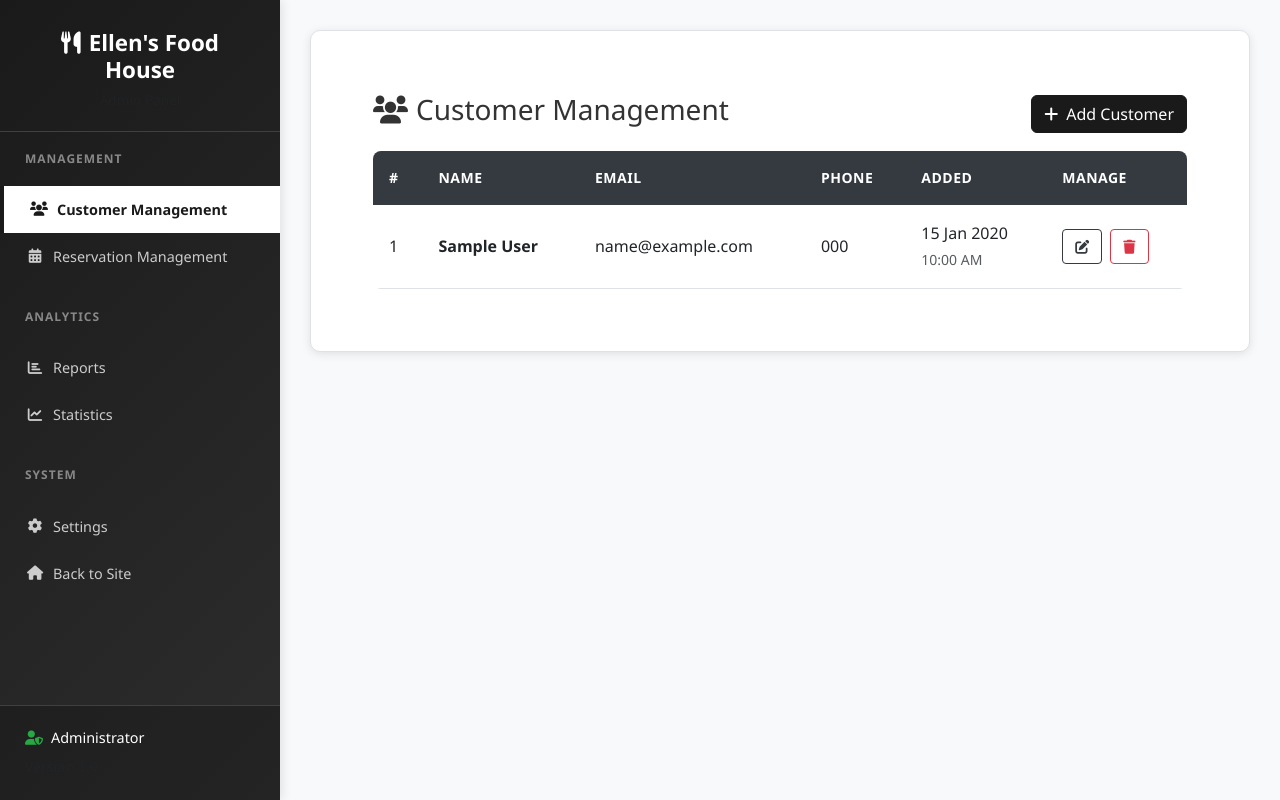
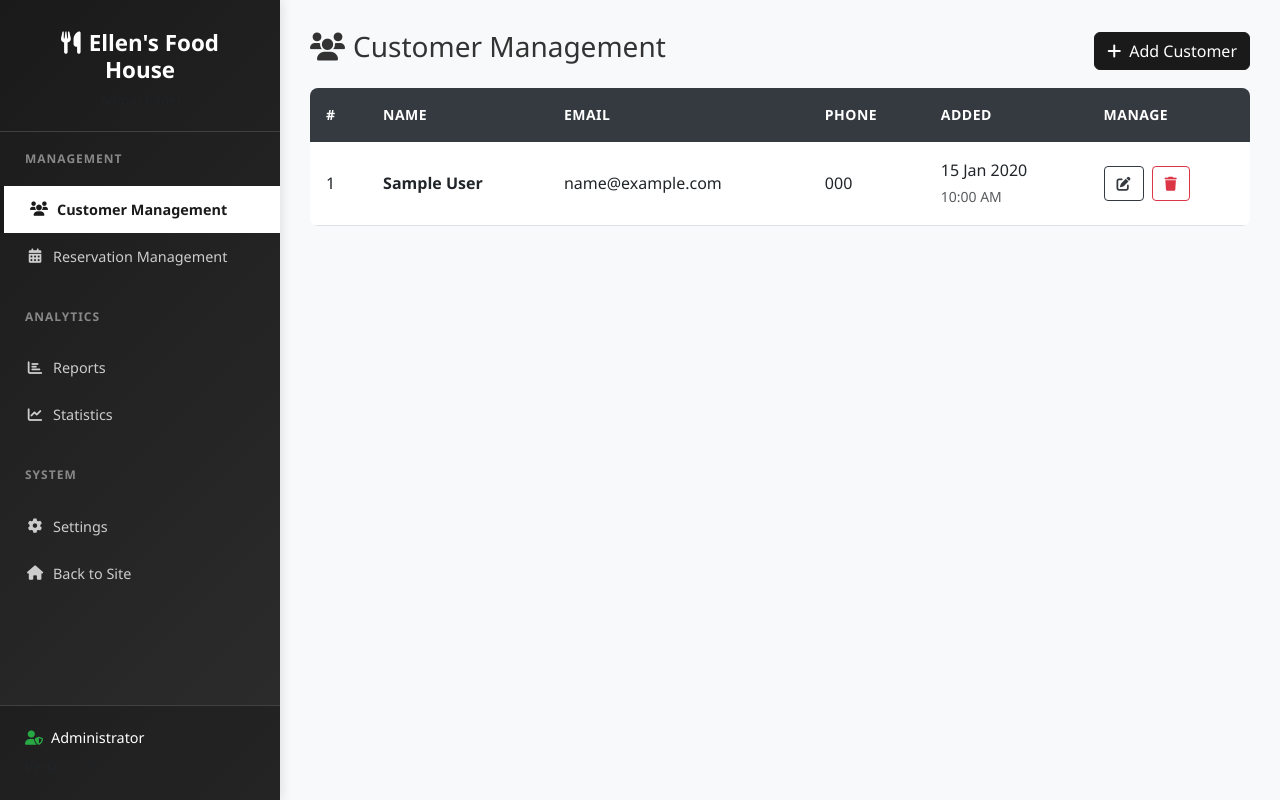
Before and after one commit to ArinGitPort/reservationSystem, a PHP site: page /pages/admin/account_management.php in a window 1280 px wide. Run offline with PHP 8.4, Linux system fonts and the light colour scheme; tables that the repository leaves empty or names only in its code hold one stand-in row (values such as "Sample post").

Commit message:
Fix styling

```diff
--- a/includes/sidebar.php
+++ b/includes/sidebar.php
@@ -9,13 +9,13 @@
             <h6 class="menu-title">MANAGEMENT</h6>
             <ul class="nav flex-column">
                 <li class="nav-item">
-                    <a class="nav-link active" href="#" onclick="showTab('customers')" id="customers-link">
+                    <a class="nav-link" href="account_management.php" id="customers-link">
                         <i class="fas fa-users me-2"></i>
                         <span>Customer Management</span>
                     </a>
                 </li>
                 <li class="nav-item">
-                    <a class="nav-link" href="#" onclick="showTab('reservations')" id="reservations-link">
+                    <a class="nav-link" href="reservation_management.php" id="reservations-link">
                         <i class="fas fa-calendar-alt me-2"></i>
                         <span>Reservation Management</span>
                     </a>
@@ -70,21 +70,21 @@
 </div>
 
 <script>
-function showTab(tabName) {
-    // Remove active class from all nav links
-    document.querySelectorAll('.sidebar .nav-link').forEach(link => {
+// Set active navigation link based on current page
+document.addEventListener('DOMContentLoaded', function() {
+    const currentPage = window.location.pathname;
+    const navLinks = document.querySelectorAll('.sidebar .nav-link');
+
+    // Remove active class from all links
+    navLinks.forEach(link => {
         link.classList.remove('active');
     });
 
-    // Add active class to clicked link
-    document.getElementById(tabName + '-link').classList.add('active');
-
-    // Hide all tab panes
-    document.querySelectorAll('.tab-pane').forEach(pane => {
-        pane.classList.remove('show', 'active');
-    });
-
-    // Show selected tab pane
-    document.getElementById(tabName).classList.add('show', 'active');
-}
+    // Add active class to current page link
+    if (currentPage.includes('account_management.php')) {
+        document.getElementById('customers-link').classList.add('active');
+    } else if (currentPage.includes('reservation_management.php')) {
+        document.getElementById('reservations-link').classList.add('active');
+    }
+});
 </script>
--- a/pages/admin/account_management.php
+++ b/pages/admin/account_management.php
@@ -99,10 +99,7 @@ $customers = selectAll("SELECT * FROM customers ORDER BY created_at DESC");
             </div>
         <?php endif; ?>
 
-        <!-- Tab Content -->
-        <div class="tab-content" id="managementTabsContent">
-            <!-- Customer Management Tab -->
-            <div class="tab-pane fade show active" id="customers" role="tabpanel">
+        <!-- Customer Management -->
         <div class="d-flex justify-content-between align-items-center mb-3">
             <h3><i class="fas fa-users me-2"></i>Customer Management</h3>
             <button type="button" class="btn btn-dark" data-bs-toggle="modal" data-bs-target="#addCustomerModal">
@@ -153,8 +150,6 @@ $customers = selectAll("SELECT * FROM customers ORDER BY created_at DESC");
                     <?php endforeach; ?>
                 </tbody>
             </table>
-                </div>
-            </div>
         </div>
     </div>
     <!-- End Main Content -->
```
Lines whose indentation alone changed are shown as unchanged.
